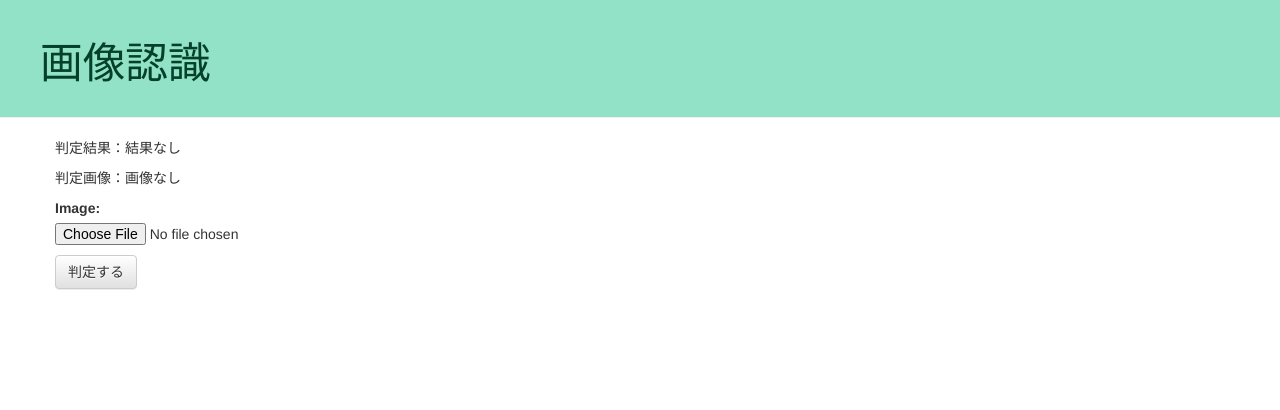
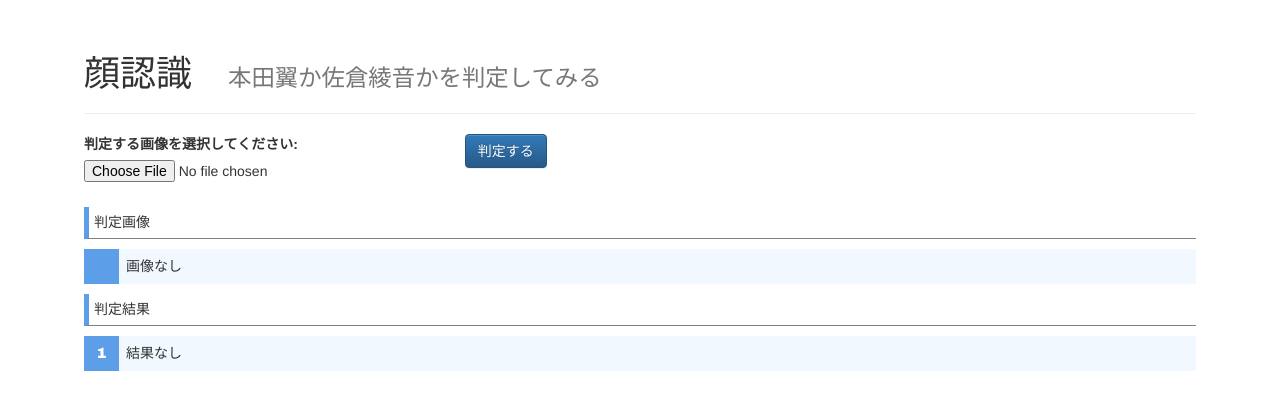
Before and after one commit to kerobot/img_pred_web, a Django app: page / in a window 1280 px wide. Shown: the top 410 px of the page. Run offline with Django 3.2, Linux system fonts and the light colour scheme; some libraries are stand-ins or nearby versions.

Commit message:
デザイン修正

```diff
--- a/idw/forms.py
+++ b/idw/forms.py
@@ -2,4 +2,4 @@ from django import forms
 
 class ImageForm(forms.Form):
 
-    image = forms.ImageField()
+    image = forms.ImageField(label="判定する画像を選択してください",  error_messages={'missing' : '画像が選択されていません',  'invalid' : '判定する画像を選択してください',  'invalid_image' : '画像ファイルではないようです'})
--- a/idw/static/css/style.css
+++ b/idw/static/css/style.css
@@ -1,15 +1,63 @@
-.page-header {
-    background-color: #91e2c7;
-    margin-top: 0;
-    padding: 20px 20px 20px 40px;
+body {
+    line-height: 1.5;
+    font-family: 'Avenir','Helvetica Neue','Helvetica','Arial','Hiragino Sans','ヒラギノ角ゴシック',YuGothic,'Yu Gothic','メイリオ', Meiryo,'ＭＳ Ｐゴシック','MS PGothic';
 }
 
-.page-header h1, .page-header h1 a, .page-header h1 a:visited, .page-header h1 a:active {
-    color: #05412a;
-    font-size: 32pt;
-    text-decoration: none;
+ul {
+    padding:0;
+    list-style-type: none;
 }
 
-.content {
-    margin-left: 40px;
+ul li {
+    position: relative;
+    padding: 0.5em;
+    line-height: 1.5em;
+    background: #f1f8ff;
+    border-left : solid 35px #5c9ee7;
+    margin-bottom: 5px;
 }
+
+ol {
+    counter-reset:number; /*数字をリセット*/
+    list-style-type: none!important; /*数字を一旦消す*/
+    padding:0;
+}
+
+ol li{
+    position: relative;
+    padding: 0.5em;
+    line-height: 1.5em;
+    background: #f1f8ff;
+    border-left : solid 35px #5c9ee7;
+    margin-bottom: 5px;
+}
+
+ol li:before{
+    /* 以下数字をつける */
+    position: absolute;
+    counter-increment: number;
+    content: counter(number);
+    /*数字のデザイン変える*/
+    display:inline-block;
+    color: white;
+    font-family: 'Avenir','Arial Black','Arial',sans-serif;
+    font-weight:bold;
+    font-size: 15px;
+    top: 50%;
+    -moz-transform: translateY(-50%);
+        -webkit-transform: translateY(-50%);
+        -o-transform: translateY(-50%);
+        -ms-transform: translateY(-50%);
+        transform: translateY(-50%);
+    left: -35px;
+    width: 35px;
+    height: 1em;
+    line-height: 1;
+    text-align:center;
+}
+
+.message {
+    border-left :solid 5px #5c9ee7;
+    border-bottom: solid 1px gray;
+    padding: 5px
+}
--- a/idw/templates/idw/base.html
+++ b/idw/templates/idw/base.html
@@ -3,22 +3,16 @@
 <html lang="ja">
     <head>
         <meta charset="utf-8">
-        <title>画像認識</title>
+        <title>顔判定WEBアプリ（仮）</title>
         <link rel="stylesheet" href="//maxcdn.bootstrapcdn.com/bootstrap/3.2.0/css/bootstrap.min.css">
         <link rel="stylesheet" href="//maxcdn.bootstrapcdn.com/bootstrap/3.2.0/css/bootstrap-theme.min.css">
+        <link rel="stylesheet" href="https://maxcdn.bootstrapcdn.com/font-awesome/4.7.0/css/font-awesome.min.css">
         <link rel="stylesheet" href="{% static 'css/style.css' %}">
     </head>
     <body>
-        <div class="page-header">
-            <h1><a href="/">画像認識</a></h1>
-        </div>
-        <div class="content container">
-            <div class="row">
-                <div class="col-md-8">
-                {% block content %}
-                {% endblock %}
-                </div>
-            </div>
+        <div class="container">
+            {% block content %}
+            {% endblock %}
         </div>
     </body>
 </html>
--- a/idw/templates/idw/index.html
+++ b/idw/templates/idw/index.html
@@ -1,16 +1,37 @@
 {% extends 'idw/base.html' %}
+{% block content %}
+<div style="padding:1em;">
+    <div class="page-header">
+        <h1>顔認識　<small>本田翼か佐倉綾音かを判定してみる</small></h1>
+    </div>
 
-{% block content %}
-    <div class="result">
+    <form method="POST" action="{% url 'index' %}" enctype="multipart/form-data" class="form-horizontal">
+        {% csrf_token %}
+        <div class='form-group'>
+            <div class='col-sm-4'>{{form.as_p}}</div>
+            <div class='col-sm-8'><button type="submit" class="btn btn-primary">判定する</button></div>
+        </div>
+    </form>
 
-        <p>判定結果：{{ result_msg }}</p>
-        <p>判定画像：{{ result_name }}</p>
+    <p class="message">判定画像</p>
+    <ul>
+        {% if result_name != "" %}
+            <li>{{ result_name }}</li>
+        {% else %}
+            <li>画像なし</li>
+        {% endif %}
+    </ul>
 
-        <form action="{% url 'index' %}" method="POST" enctype="multipart/form-data">
-           {% csrf_token %}
-           {{ form.as_p }}
-           <button type="submit" class="save btn btn-default">判定する</button>
-        </form>
+    <p class="message">判定結果</p>
+    <ol>
+        {% if result_list %}
+            {% for result in result_list %}
+                <li>{{ result }}</li>
+            {% endfor %}
+        {% else %}
+            <li>結果なし</li>
+        {% endif %}
+    </ol>
 
     <div class="image">
         {% if result_img != "" %}
@@ -19,4 +40,5 @@
     </div>
 
 </div>
+
 {% endblock %}
--- a/idw/views.py
+++ b/idw/views.py
@@ -6,9 +6,9 @@ from .main import detect
 
 class PredView(TemplateView):
    def __init__(self):
-       self.params={'result_msg': '結果なし',
-                    'result_name': '画像なし',
-                    'result_img': '',
+       self.params={'result_list': [],
+                    'result_name': "",
+                    'result_img': "",
                     'form': ImageForm()}
 
    def get(self, req):
@@ -21,5 +21,5 @@ class PredView(TemplateView):
 
        image = form.cleaned_data['image']
        result = detect(image)
-       self.params['result_msg'], self.params['result_name'], self.params['result_img'] = result
+       self.params['result_list'], self.params['result_name'], self.params['result_img'] = result
        return render(req, 'idw/index.html', self.params)
```
Also changed, not shown: idw/main.py (+13 -9 lines), README.md. Lines whose indentation alone changed are shown as unchanged.
